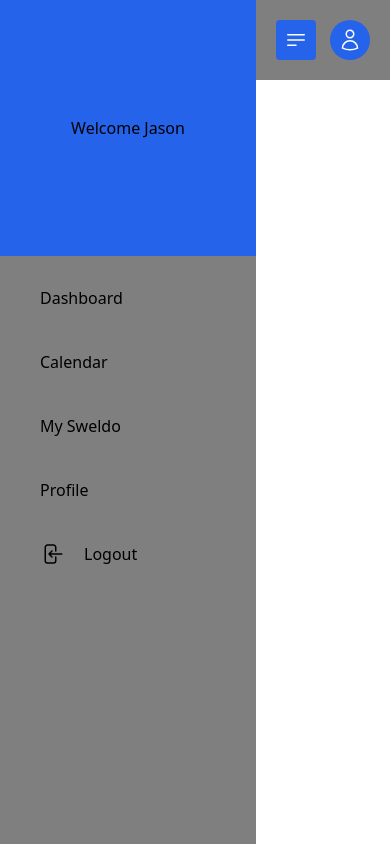
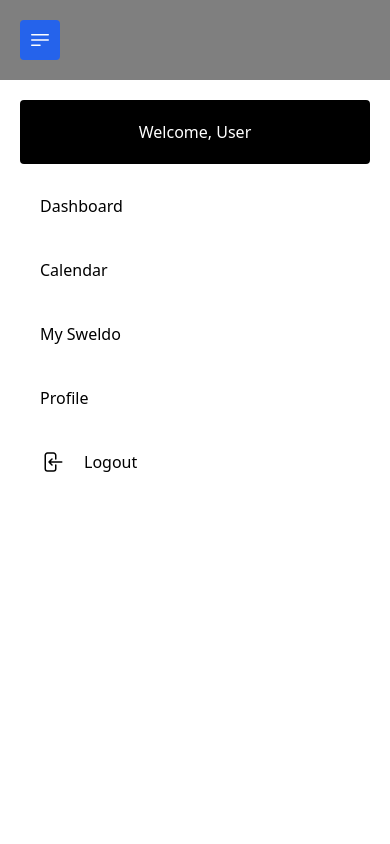
Before and after one commit to PrgDominique/Sweldo-App-Frontend, a React (Create React App) app: page /admin in a window 390 px wide. Built offline with nearby package versions, Linux system fonts and the light colour scheme; no server answers; sample sign-in values are in the browser's storage.

Commit message:
updated sidebar responsiveness

```diff
--- a/src/components/PortalNavbar.jsx
+++ b/src/components/PortalNavbar.jsx
@@ -1,6 +1,6 @@
 const PortalNavbar = ({ toggleSidebar }) => {
   return (
-    <nav className='flex justify-between p-5 bg-black/50'>
+    <nav className='bg-black/75 h-20 flex justify-between items-center px-5'>
       <button
         className='bg-blue-600 text-white font-medium p-2 rounded hover:bg-blue-500'
         onClick={toggleSidebar}
--- a/src/components/Sidebar.jsx
+++ b/src/components/Sidebar.jsx
@@ -1,9 +1,8 @@
 import { useEffect, useState } from 'react'
 import { useNavigate } from 'react-router-dom'
 import SidebarButton from './ui/buttons/SidebarButton'
-import SubmitButton from './ui/buttons/SubmitButton'
 
-const Sidebar = ({ activeSidebar }) => {
+const Sidebar = ({ activeSidebar, toggleSidebar }) => {
   const navigate = useNavigate()
   const [admin, setAdmin] = useState(false)
 
@@ -23,15 +22,38 @@ const Sidebar = ({ activeSidebar }) => {
     <aside
       className={
         activeSidebar
-          ? 'w-64 flex flex-col transition-all duration-300'
-          : 'w-64 flex flex-col transition-all duration-300 -ml-64'
+          ? 'bg-white absolute w-full h-screen md:static md:w-64 flex flex-col transition-all duration-300'
+          : 'bg-white absolute w-64 h-screen md:static flex flex-col transition-all duration-300 -ml-64'
       }
     >
-      <div className='bg-blue-600 h-64 flex justify-center items-center p-5'>
-        <p>Welcome Jason</p>
+      <div className='bg-black/50 h-20 flex items-center px-5'>
+        <button
+          className='block md:hidden bg-blue-600 text-white font-medium p-2 rounded hover:bg-blue-500'
+          onClick={toggleSidebar}
+        >
+          <svg
+            xmlns='http://www.w3.org/2000/svg'
+            fill='none'
+            viewBox='0 0 24 24'
+            strokeWidth='1.5'
+            stroke='currentColor'
+            className='w-6 h-6'
+          >
+            <path
+              strokeLinecap='round'
+              strokeLinejoin='round'
+              d='M3.75 6.75h16.5M3.75 12h16.5m-16.5 5.25H12'
+            />
+          </svg>
+        </button>
       </div>
-      <nav className='bg-black/50 flex-1'>
+      <nav className='flex-1'>
         <ul className='flex flex-col space-y-5 p-5'>
+          <li>
+            <p className='p-5 text-center bg-black text-white rounded'>
+              Welcome, User
+            </p>
+          </li>
           {admin === false ? (
             <>
               <li className='flex'>
--- a/src/components/layouts/UserLayout.jsx
+++ b/src/components/layouts/UserLayout.jsx
@@ -27,8 +27,8 @@ const UserLayout = () => {
   }
 
   return (
-    <div className='flex overflow-x-hidden h-screen'>
-      <Sidebar activeSidebar={activeSidebar} />
+    <div className='flex overflow-x-hidden'>
+      <Sidebar activeSidebar={activeSidebar} toggleSidebar={toggleSidebar} />
       <div className='flex-1'>
         <PortalNavbar toggleSidebar={toggleSidebar} />
         <div className="p-5">
```
